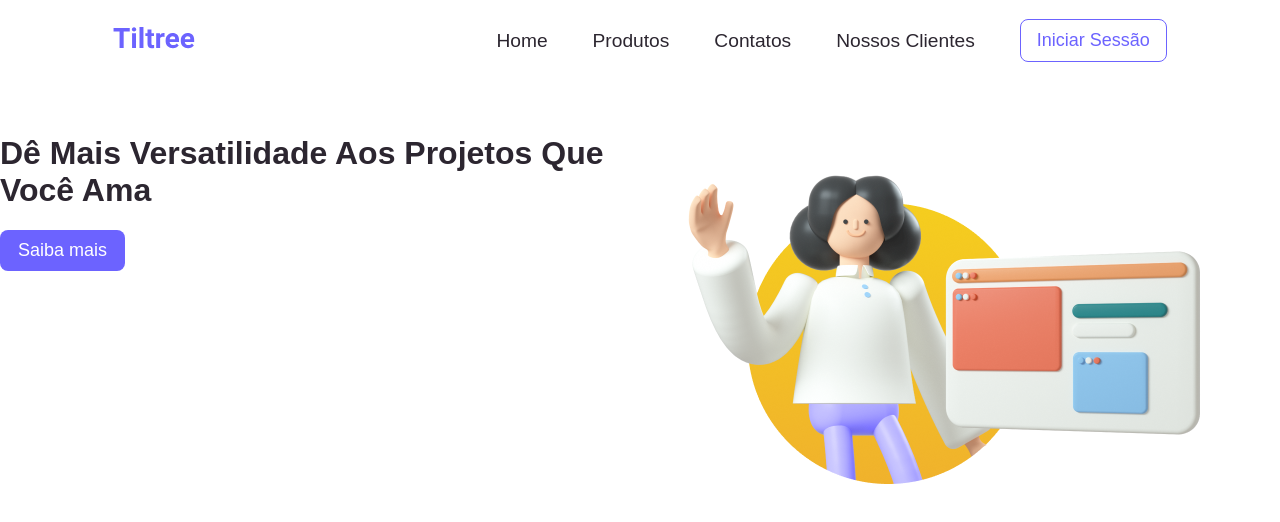
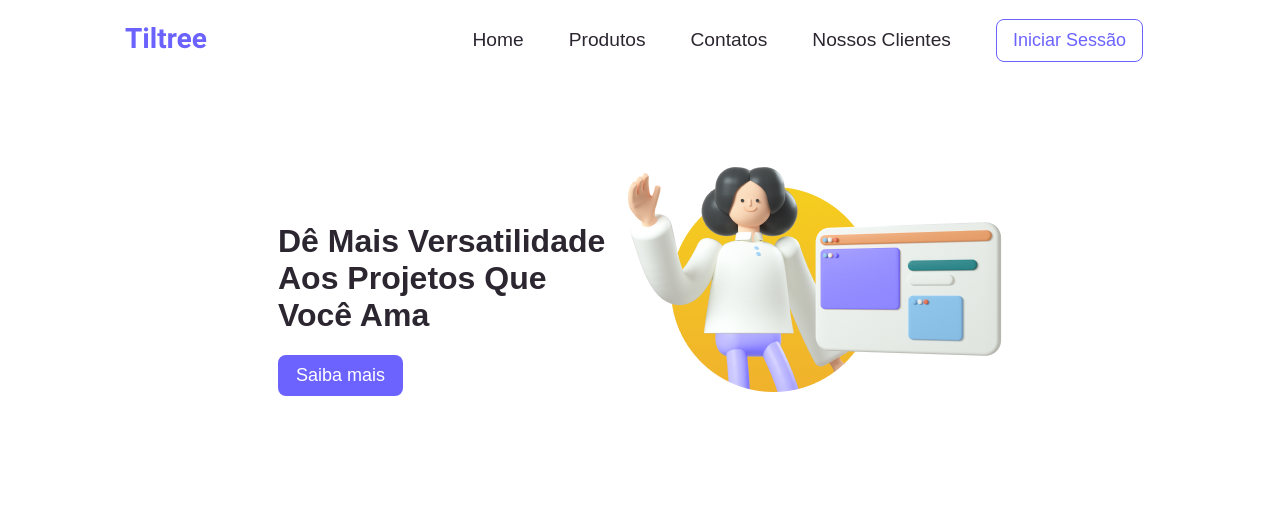
Before and after one commit to JoelFnandes/Authentication, a React (Create React App) app: page / in a window 1280 px wide. Shown: the top 522 px of the page. Built offline with nearby package versions, Linux system fonts and the light colour scheme.

Commit message:
comecando a estilizacao da home

```diff
--- a/src/components/navbar/navbar.css
+++ b/src/components/navbar/navbar.css
@@ -5,7 +5,8 @@
 .nav-geral{
     display: flex;
     font-size: 1.2em;
-    justify-content: space-around;
+    height: 80px;
+    justify-content: center;
     align-items: center;
 
 }
@@ -14,8 +15,8 @@
 /* Logo */
 .link-logo{
     cursor: pointer;
-
-
+    justify-self: start;
+    margin-left: 20px;
 }
 .img-logo{
 
@@ -34,6 +35,9 @@
     grid-gap: 10px;
     align-items: center;
     justify-content: end;
+    margin-right: 2rem;
+    text-align: center;
+    width: 70vw;
 
 }
 
@@ -77,9 +81,14 @@ li{
         align-self: center;
         justify-content: center;
         align-items: center;
+        cursor: pointer;
     }
     .faBars{
         align-self: center;
         align-items: center;
+        color: #6C63FF;
+    }
+    .link-logo{
+        margin-right: 65%;
     }
 }
--- a/src/components/navbar/navbar.js
+++ b/src/components/navbar/navbar.js
@@ -19,7 +19,7 @@ function Navbar() {
                 <li className="nav-li-link"><a href="/authen"><Button buttonStyle="btn-outline" buttonSize="btn-medium" onClick="">Iniciar Sessão</Button></a></li>
 
             </ul>
-            <div className="menu-icon">
+            <div className="menu-icon" onClick="">
                     <FaBars className="faBars"></FaBars>
             </div>
         </nav>
--- a/src/pages/HomeMain/HomeMain.css
+++ b/src/pages/HomeMain/HomeMain.css
@@ -7,28 +7,49 @@ body{
 
 }
 .div-home{
-    display: flex;
-    align-items: center;
-    justify-content: center;
-
+    display: block;
 }
 .first-contain{
-    display: flex;
-
-    margin-top: 2rem;
-
-}
-.div-elemen{
-    flex-direction: column;
+    display: grid;
+    margin-top: 5rem;
+    grid-template-columns: 350px auto;
     justify-content: center;
 
 
 }
+.div-elemen{
+   align-self: flex-end;
+   flex-wrap: nowrap;
+   justify-content: center;
+
+
+}
 .div-figu{
-    flex-direction: column;
-    justify-self: center;
-    align-self: flex-start;
+    justify-self: flex-end;
+
+
 }
-.ilustra{
-    align-self: flex-start;
+
+
+@media only screen and (min-width:1366px){
+    .ilustra{
+        width: 600px;
+
+    }
+    .first-contain{
+        grid-gap: 300px;
+
+    }
+    .div-elemen{
+        font-size: 150%;
+        width:150%;
+    }
 }
+@media only screen and (max-width: 960px){
+    .div-figu{
+        display: none;
+    }
+    .ilustra{
+        display: none;
+    }
+}
--- a/src/pages/HomeMain/HomeMain.js
+++ b/src/pages/HomeMain/HomeMain.js
@@ -1,22 +1,20 @@
 import React from 'react';
 import { Navbar } from '..';
 import "./HomeMain.css";
-import ilutracao from "../../images/Ilustracao.png"
+import ilustracao from "../../images/Ilustracao-new.png"
 import { Button } from '../../components/button/button';
 
 
 function HomeMain() {
     return (
-        <div className="">
-            <Navbar />
-            <div className="div-home">
-                <div className="first-contain">
-                    <div className="div-elemen">
-                        <h1>Dê Mais Versatilidade Aos Projetos Que Você Ama</h1>
-                        <Button buttonStyle="btn-primary" buttonSize="btn-medium">Saiba mais</Button>
-                    </div>
-                    <div className="div_figu"><img className="ilustra" src={ilutracao} /></div>
+
+        <div className="div-home">
+            <div className="first-contain">
+                <div className="div-elemen">
+                    <h1>Dê Mais Versatilidade Aos Projetos Que Você Ama</h1>
+                    <Button buttonStyle="btn-primary" buttonSize="btn-medium">Saiba mais</Button>
                 </div>
+                <div className="div_figu"><img className="ilustra" src={ilustracao} /></div>
             </div>
         </div>
     )
--- a/src/routes.js
+++ b/src/routes.js
@@ -17,6 +17,7 @@ function Routes() {
                     <Authentication></Authentication>
                 </Route>
                 <Route path="/">
+                <Navbar />
                     <HomeMain></HomeMain>
                 </Route>
             </Switch>
```
Also changed, not shown: src/images/Ilustracao-new.png (added).
